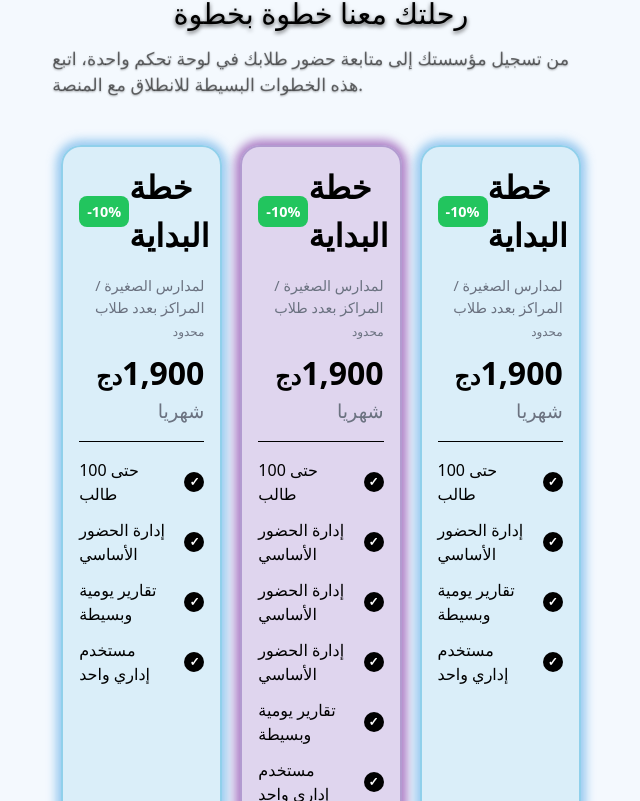
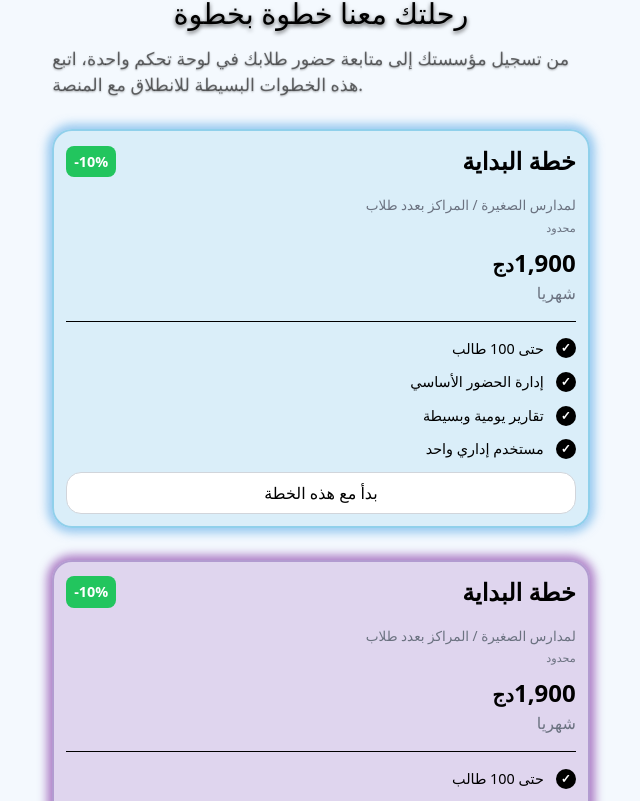
Before and after one commit to Aiimene/Edux, a Next.js app: page / in a window 768 px wide. Shown: the part 2479-3280 px from the top of the page, without its empty margins (63-703 px from the left). Built offline with nearby package versions, Linux system fonts and the light colour scheme.

Commit message:
style: adding billing responsiveness

```diff
--- a/src/components/home/billing/billing.module.css
+++ b/src/components/home/billing/billing.module.css
@@ -66,6 +66,7 @@
   font-weight: bold;
   color: #000;
   margin: 0;
+  text-align: end;
 }
 
 .audience {
@@ -179,3 +180,48 @@
   background-color: #f9fafb;
   border-color: #9ca3af;
 }
+
+@media (min-width: 768px) and (max-width: 1024px) {
+  .card {
+    padding: 0.75rem;
+  }
+  .cardHeaderContainer {
+    font-size: 0.9rem;
+  }
+  .planTitle {
+    font-size: 1.5rem;
+  }
+  .price {
+    font-size: 1.5rem;
+  }
+  .currency {
+    font-size: 1.25rem;
+  }
+  .billingPeriod {
+    font-size: 1rem;
+  }
+  .feature {
+    font-size: 0.9rem;
+  }
+  .audienceText {
+    font-size: 0.85rem;
+  }
+  .audienceSubtext {
+    font-size: 0.7rem;
+  }
+}
+
+@media (max-width: 768px) {
+  .cardContainer {
+    flex-direction: column;
+    align-items: center;
+    gap: 2rem;
+  }
+  .card {
+    width: 100%;
+    max-width: 100%;
+  }
+  .header {
+    margin-bottom: 2rem;
+  }
+}
```
